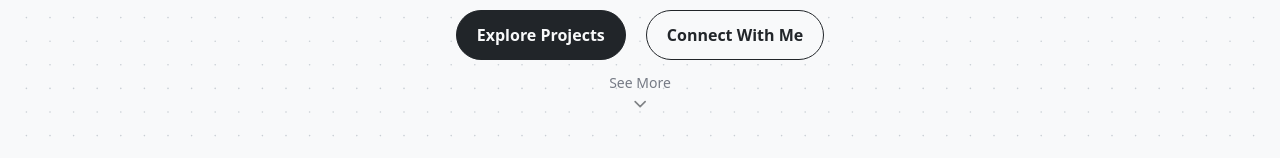
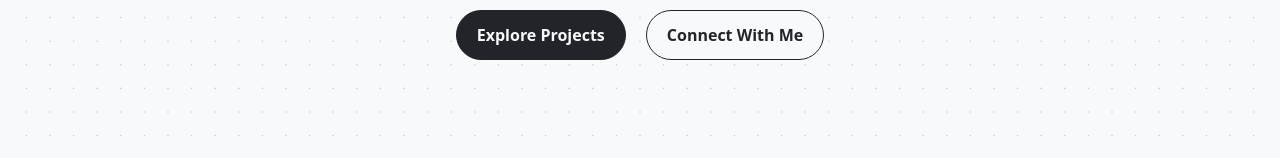
Before and after one commit to DarthCoder-afk/react-portfolio, a React (Vite) app: page / in a window 1280 px wide. Shown: the part 642-800 px from the top of the page. Built offline with nearby package versions, Linux system fonts and the light colour scheme.

Commit message:
Update HeroSection.jsx

```diff
--- a/src/components/HeroSection.jsx
+++ b/src/components/HeroSection.jsx
@@ -112,16 +112,6 @@ export const HeroSection = () => {
 
         </div>
 
-        <motion.div
-        variants={fadeIn('up', 6)}
-        initial="hidden"
-        whileInView={"show"}
-        viewport={{ once: true, amount: 0.3 }}
-        className="absolute bottom-10 left-1/2 transform -translate-x-1/2 flex flex-col items-center animate-bounce">
-            <a href="#about"><span className="text-sm text-muted-foreground mb-2">See More</span></a>
-            <ChevronDownIcon className="h-5 w-5 text-primary" />
-
-        </motion.div>
 
     </section>
 }
```
